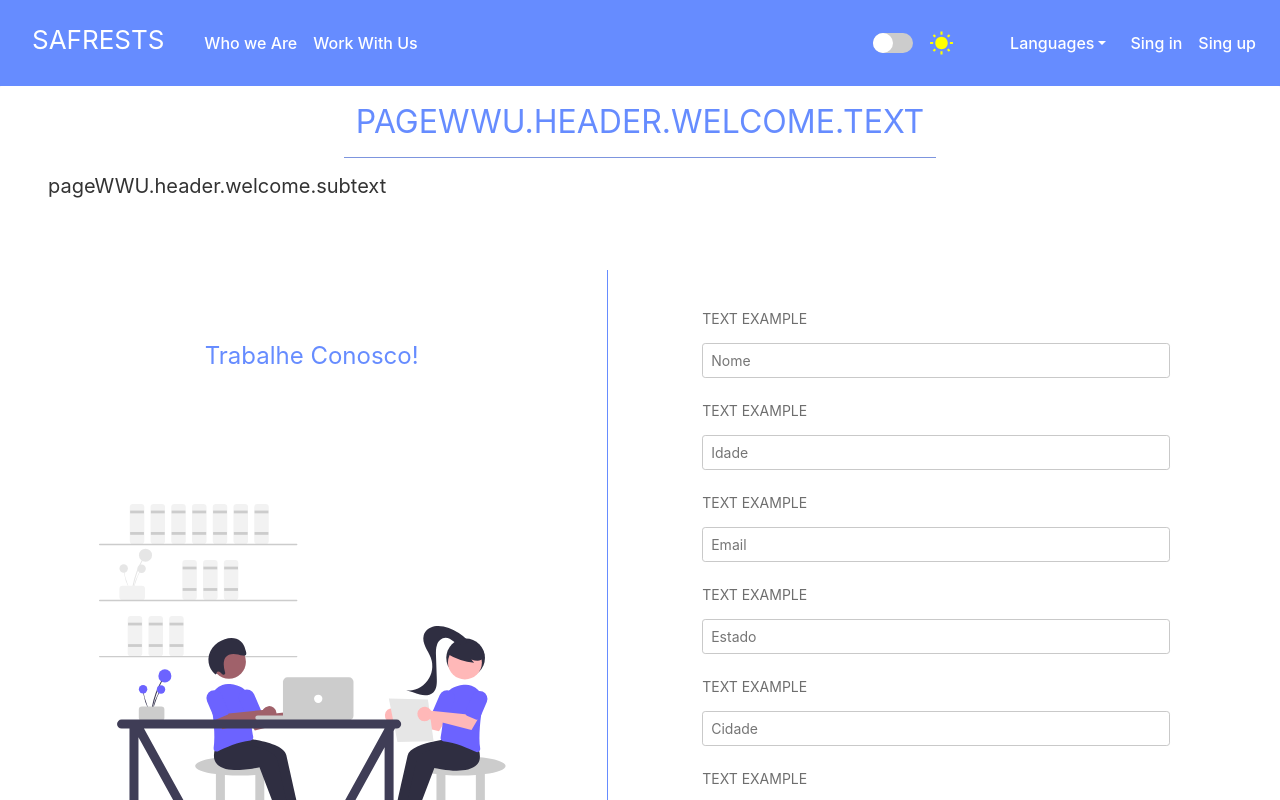
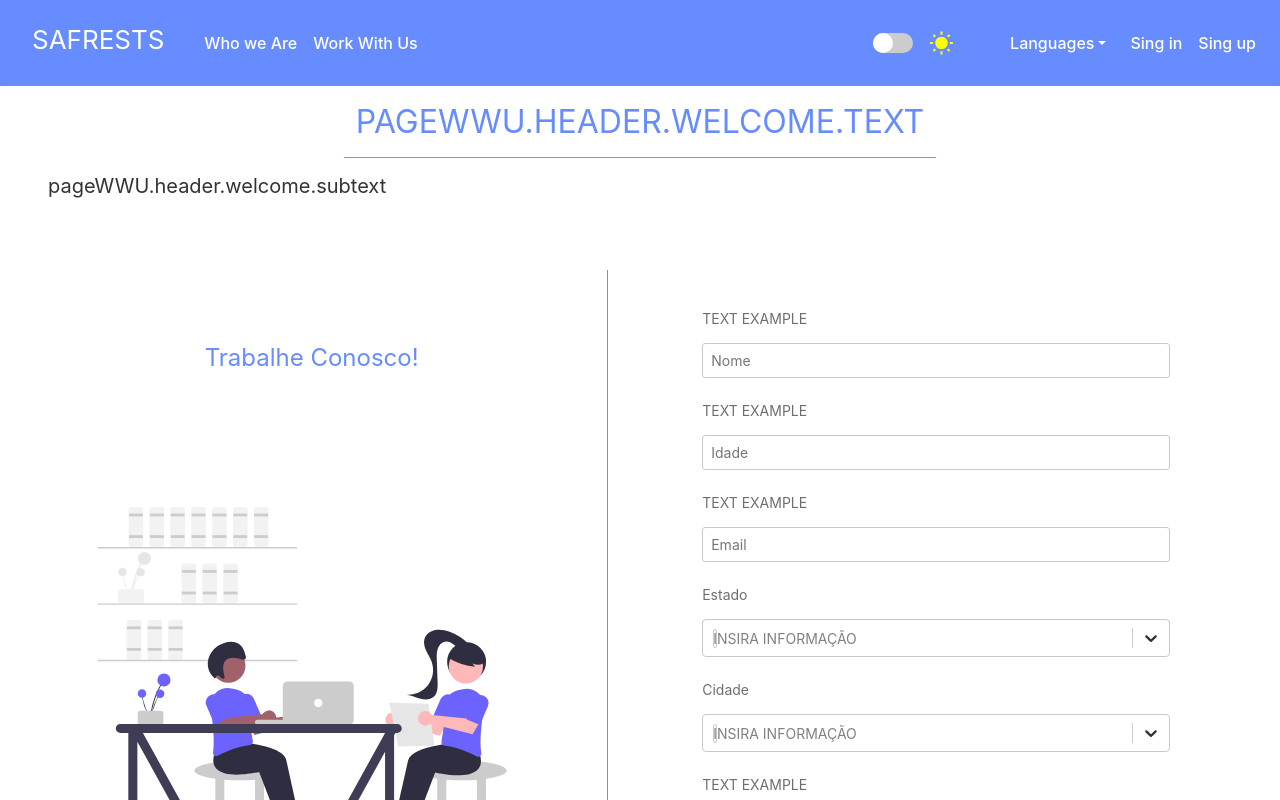
Before and after one commit to SafraPC/safrest, a React (Create React App) app: page /work_with_us in a window 1280 px wide. Shown: the top 800 px of the page. Built offline with nearby package versions, Linux system fonts and the light colour scheme.

Commit message:
Finish REACT-SELECT Styles

```diff
--- a/package.json
+++ b/package.json
@@ -17,6 +17,7 @@
     "react-icons": "^4.2.0",
     "react-router-dom": "^5.2.0",
     "react-scripts": "4.0.3",
+    "react-select": "^4.3.0",
     "react-switch": "^6.0.0",
     "react-toastify": "^7.0.4",
     "styled-components": "^5.2.3",
--- a/src/pages/WorkWithUs/index.js
+++ b/src/pages/WorkWithUs/index.js
@@ -1,9 +1,16 @@
 import React from "react";
-import { Apresentation, Page, ScreenView, TForm } from "../../styles/default";
+import {
+  Apresentation,
+  MySelect,
+  Page,
+  ScreenView,
+  TForm,
+} from "../../styles/default";
 import { Header } from "../../components/Header";
 import { Footer } from "../../components/Footer";
 import i18n from "../../services/i18next";
 import workImage from "../../assets/svgs/interview.svg";
+import { customStyles } from "../../styles/selectStyles";
 function WorkWithUs() {
   return (
     <Page>
@@ -22,22 +29,38 @@ function WorkWithUs() {
           </div>
           {/* Form */}
           <div>
-            <div>
             <span>TEXT EXAMPLE</span>
-
             <input type="text" placeholder="Nome" />
             <span>TEXT EXAMPLE</span>
             <input type="text" placeholder="Idade" />
             <span>TEXT EXAMPLE</span>
             <input type="text" placeholder="Email" />
+            <span>Estado</span>
+            <MySelect
+              styles={customStyles}
+              placeholder={"INSIRA INFORMAÇÃO"}
+              noOptionsMessage={()=>"SEM NADA"}
+              options={[
+                // { label: "oi", value: "oi" },
+                // { label: "oie", value: "oir" },
+                // { label: "oie2", value: "oie" },
+              ]}
+            />
+            <span>Cidade</span>
+            <MySelect
+              styles={customStyles}
+              placeholder={"INSIRA INFORMAÇÃO"}
+              noOptionsMessage={()=>"SEM NADA"}
+              options={[
+                // { label: "oi", value: "oi" },
+                // { label: "oie", value: "oir" },
+                // { label: "oie2", value: "oie" },
+              ]}
+            />
             <span>TEXT EXAMPLE</span>
-              <input type="text" placeholder="Estado" />
-              <span>TEXT EXAMPLE</span>
-              <input type="text" placeholder="Cidade" />
-              <span>TEXT EXAMPLE</span>
+
             <input type="text" placeholder="Curriculo" />
             <button type="button">Enviar</button>
-            </div>
           </div>
         </TForm>
       </ScreenView>
--- a/src/styles/default.js
+++ b/src/styles/default.js
@@ -1,4 +1,5 @@
 import styled, { css } from "styled-components";
+import Select from 'react-select';
 
 export const Page = styled.div`
   width: 100%;
@@ -22,6 +23,12 @@ export const ScreenView = styled.div`
   ${view};
 `;
 
+export const MySelect = styled(Select)`
+>div.css-1fbj37m-control{
+  border-color:${props=>props.theme.inputBorder} !important;
+}
+`;
+
 // this view was made for have 2 content, one for left and other for right, like
 //an image and a form. With this design, we can have a better ui for user.
 export const TForm = styled.form`
@@ -30,8 +37,8 @@ export const TForm = styled.form`
   margin-top: 1.5rem;
   display: flex;
   flex-direction: row;
-  @media(max-width:1000px){
-    flex-direction:column;
+  @media (max-width: 1000px) {
+    flex-direction: column;
   }
 
   > div {
@@ -43,12 +50,12 @@ export const TForm = styled.form`
       display: grid;
       width: 90%;
       place-items: center;
-      margin:0 auto;
-      @media(min-width:1000px){
+      margin: 0 auto;
+      @media (min-width: 1000px) {
         border-right: 1px solid var(--color-soft-blue);
       }
-      @media(max-width:1000px){
-        border-bottom:1px solid var(--color-soft-blue);
+      @media (max-width: 1000px) {
+        border-bottom: 1px solid var(--color-soft-blue);
       }
       > label {
         color: var(--color-soft-blue);
@@ -61,7 +68,6 @@ export const TForm = styled.form`
     }
     :not(:first-child) {
       height: 100%;
-      border-radius: 2px;
       display: flex;
       flex-direction: column;
       > label {
@@ -69,15 +75,16 @@ export const TForm = styled.form`
         font-size: 24px;
       }
       > div {
+        width: 75%;
         margin: 0 auto;
-        width: 100%;
-        display: flex;
-        flex-direction: column;
+        margin-top: 1rem;
+      }
+
       > span {
         width: 75%;
         margin: 0 auto;
         margin-top: 1.5rem;
-          color:${props=>props.theme.inputText};
+        color: ${(props) => props.theme.inputText};
         text-align: left;
       }
       > input {
@@ -89,17 +96,15 @@ export const TForm = styled.form`
       > button {
         margin: 0 auto;
         padding: 0.4rem;
-          border: 1.5px solid ${props=>props.theme.inputBorder} !important;
+        border: 1.5px solid ${(props) => props.theme.inputBorder} !important;
         width: 30%;
-          color:${props=>props.theme.inputText};
-          margin-top:2rem;
-          border-radius:0.3rem;
-         transition:background-color 0.3s  ease;
-          :hover{
-           background-color:var(--color-soft-blue);
-           color:white;
-           }
-
+        color: ${(props) => props.theme.inputText};
+        margin-top: 2rem;
+        border-radius: 0.3rem;
+        transition: background-color 0.3s ease;
+        :hover {
+          background-color: var(--color-soft-blue);
+          color: white;
         }
       }
     }
--- a/src/styles/global.js
+++ b/src/styles/global.js
@@ -18,7 +18,7 @@ border-radius:0.2rem;
     transition:box-shadow 0.2s ease;
     :focus{
     border: 1px solid ${props=>props.theme.inputBorder} !important;
-    box-shadow: 0.2px 0.2px 2.5px ${props=>props.theme.inputBorder};
+    box-shadow: 0.2px 0.2px 2.5px var(--color-soft-blue);
 }
 }
 button {
--- /dev/null
+++ b/src/styles/selectStyles.js
@@ -0,0 +1,45 @@
+const customStyles = {
+  menu: (provided, state) => ({
+    ...provided,
+    color: "black",
+    background: "var(--color-soft-blue) !important",
+  }),
+
+  option: (styles, props) => ({
+    ...styles,
+    backgroundColor: props.isDisabled
+      ? null
+      : props.isSelected
+      ? "#4563d1"
+      : props.isFocused
+      ? "var(--color-hover-blue)"
+      : "transparent",
+  }),
+  singleValue: (provided)=>({
+    ...provided,
+    color:"#fff",
+  }),
+  menuList:(base)=>({
+    ...base,
+    ".css-gg45go-NoOptionsMessage":{
+        color:"#fff !important",
+    }
+  }),
+
+  control: (base, props) => ({
+    ...base,
+    backgroundColor: "transparent !important",
+    "> div > .css-b8ldur-Input > div > input": {
+      border: "0 !important",
+      "&:focus": {
+        boxShadow: "none !important",
+      },
+    },
+
+    "&:focus-within": {
+      boxShadow: "0.2px 0.2px 2.5px var(--color-soft-blue) !important",
+      border: "1px solid var(--color-soft-blue) !important",
+    },
+  }),
+};
+export { customStyles };
```
Lines whose indentation alone changed are shown as unchanged.
